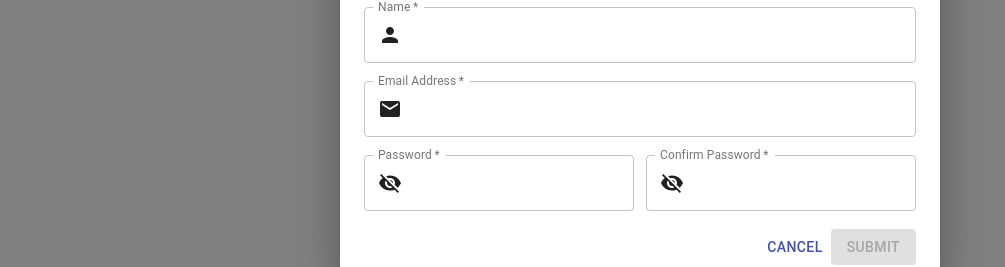
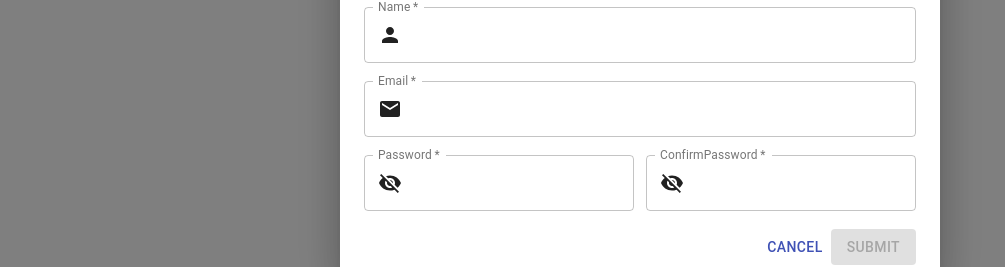
Before and after one commit to nehaagoel/javascript-client, a React (Create React App) app: page / in a window 1280 px wide. Both pictures are taken after a click on the button "ADD TRAINEE". Shown: the part 314-581 px from the top of the page, without its empty margins (0-1005 px from the left). Built offline with nearby package versions, Linux system fonts and the light colour scheme.

Commit message:
fix: optimise code

```diff
--- a/src/components/Math/Math.jsx
+++ b/src/components/Math/Math.jsx
@@ -5,7 +5,6 @@ import { operators } from '../../config/constants';
 export default class Math extends Component {
   result = (first, second, operator) => {
     let answer = first + operator + second;
-    // eslint-disable-next-line no-eval
     answer = (operators.includes(operator)) ? eval(answer) : 'Invalid Operation';
     return answer;
   }
--- a/src/pages/Trainee/components/AddDialog/AddDialog.jsx
+++ b/src/pages/Trainee/components/AddDialog/AddDialog.jsx
@@ -1,17 +1,12 @@
-/* eslint-disable consistent-return */
 import React from 'react';
-import Button from '@material-ui/core/Button';
-import Dialog from '@material-ui/core/Dialog';
-import DialogTitle from '@material-ui/core/DialogTitle';
-import DialogContent from '@material-ui/core/DialogContent';
-import DialogContentText from '@material-ui/core/DialogContentText';
-import TextField from '@material-ui/core/TextField';
-import EmailIcon from '@material-ui/icons/Email';
-import InputAdornment from '@material-ui/core/InputAdornment';
-import VisibilityOffIcon from '@material-ui/icons/VisibilityOff';
-import PersonIcon from '@material-ui/icons/Person';
-import * as yup from 'yup';
+import PropTypes from 'prop-types';
+import {
+  Button, Dialog, DialogTitle, DialogContent, DialogContentText,
+} from '@material-ui/core';
+import { Email, VisibilityOff, Person } from '@material-ui/icons';
 import { withStyles } from '@material-ui/core/styles';
+import schema from './DialogSchema';
+import Handler from './Handler';
 
 const passwordStyle = () => ({
   passfield: {
@@ -23,24 +18,21 @@ const passwordStyle = () => ({
   },
 });
 
+const constant = {
+  Name: Person,
+  Email: Email,
+  Password: VisibilityOff,
+  ConfirmPassword: VisibilityOff,
+};
+
 class AddDialog extends React.Component {
-  schema = yup.object().shape({
-    name: yup.string().required('Name is a required field').min(3),
-    email: yup.string()
-      .trim().email().required('Email is a required field'),
-    password: yup.string()
-      .required('Password is required')
-      .matches(/^(?=.*[a-z])(?=.*[A-Z])(?=.*[0-9])(?=.{8,})/, 'Must contain 8 characters, at least one uppercase letter, one lowercase letter and one number'),
-    confirmPassword: yup.string().required('Confirm Password is required').oneOf([yup.ref('password'), null], 'Must match password'),
-  });
-
   constructor(props) {
     super(props);
     this.state = {
-      name: '',
-      email: '',
-      password: '',
-      confirmPassword: '',
+      Name: '',
+      Email: '',
+      Password: '',
+      ConfirmPassword: '',
       touched: {
         name: false,
         email: false,
@@ -56,7 +48,7 @@ class AddDialog extends React.Component {
 
     hasErrors = () => {
       try {
-        this.schema.validateSync(this.state);
+        schema.validateSync(this.state);
       } catch (err) {
         return true;
       }
@@ -67,8 +59,8 @@ class AddDialog extends React.Component {
       const { touched } = this.state;
       if (touched[field] && this.hasErrors()) {
         try {
-          this.schema.validateSyncAt(field, this.state);
-          return false;
+          schema.validateSyncAt(field, this.state);
+          return '';
         } catch (err) {
           return err.message;
         }
@@ -85,15 +77,33 @@ class AddDialog extends React.Component {
       });
     }
 
+    passwordType = (key) => {
+      if (key === 'password' || key === 'confirmPassword') {
+        return 'password';
+      }
+      return '';
+    }
+
     render() {
       const {
         open, onClose, onSubmit, classes,
       } = this.props;
-      // console.log(this.state);
       const { name, email, password } = this.state;
+      const ans = [];
+      Object.keys(constant).forEach((key) => {
+        ans.push(<Handler
+          label={key}
+          onChange={this.handleChange(key)}
+          onBlur={() => this.isTouched(key)}
+          helperText={this.getError(key)}
+          error={!!this.getError(key)}
+          icons={constant[key]}
+          type={this.passwordType(key)}
+        />);
+      });
+
       return (
         <>
-          <form>
           <Dialog open={open} onClose={onClose} aria-labelledby="form-dialog-title">
             <DialogTitle id="form-dialog-title">Add Trainee</DialogTitle>
             <DialogContent>
@@ -101,91 +111,21 @@ class AddDialog extends React.Component {
             Enter your trainee details
               </DialogContentText>
               <div>
-                  <TextField
-                    required
-                    id="outlined-required"
-                    label="Name"
-                    defaultValue=" "
-                    variant="outlined"
-                    fullWidth
-                    onChange={this.handleChange('name')}
-                    onBlur={() => this.isTouched('name')}
-                    InputProps={{
-                      startAdornment: (
-                        <InputAdornment position="start">
-                          <PersonIcon />
-                        </InputAdornment>
-                      ),
-                    }}
-                    helperText={this.getError('name')}
-                    error={!!this.getError('name')}
-                  />
+                {ans[0]}
               </div>
               &nbsp;
               <div>
-                  <TextField
-                    helperText={this.getError('email')}
-                    error={!!this.getError('email')}
-                    required
-                    id="outlined-required"
-                    label="Email Address"
-                    defaultValue=" "
-                    variant="outlined"
-                    fullWidth
-                    onChange={this.handleChange('email')}
-                    onBlur={() => this.isTouched('email')}
-                    InputProps={{
-                      startAdornment: (
-                        <InputAdornment position="start">
-                          <EmailIcon />
-                        </InputAdornment>
-                      ),
-                    }}
-                  />
+                {ans[1]}
               </div>
               &nbsp;
               <div className={classes.passfield}>
                 <div className={classes.pass}>
-                    <TextField
-                      type="password"
-                      helperText={this.getError('password')}
-                      error={!!this.getError('password')}
-                      required
-                      id="outlined-required"
-                      label="Password"
-                      variant="outlined"
-                      onChange={this.handleChange('password')}
-                      onBlur={() => this.isTouched('password')}
-                      InputProps={{
-                        startAdornment: (
-                          <InputAdornment position="start">
-                            <VisibilityOffIcon />
-                          </InputAdornment>
-                        ),
-                      }}
-                    />
+                  {ans[2]}
                 </div>
                 &nbsp;
                 &nbsp;
                 <div className={classes.pass}>
-                    <TextField
-                      type="password"
-                      helperText={this.getError('confirmPassword')}
-                      error={!!this.getError('confirmPassword')}
-                      required
-                      id="outlined-required"
-                      label="Confirm Password"
-                      variant="outlined"
-                      onChange={this.handleChange('confirmPassword')}
-                      onBlur={() => this.isTouched('confirmPassword')}
-                      InputProps={{
-                        startAdornment: (
-                          <InputAdornment position="start">
-                            <VisibilityOffIcon />
-                          </InputAdornment>
-                        ),
-                      }}
-                    />
+                  {ans[3]}
                 </div>
               </div>
           &nbsp;
@@ -195,9 +135,15 @@ class AddDialog extends React.Component {
               </div>
             </DialogContent>
           </Dialog>
-          </form>
         </>
       );
     }
 }
 export default withStyles(passwordStyle)(AddDialog);
+
+AddDialog.propTypes = {
+  open: PropTypes.bool.isRequired,
+  onClose: PropTypes.func.isRequired,
+  onSubmit: PropTypes.func.isRequired,
+  classes: PropTypes.objectOf(PropTypes.string).isRequired,
+};
--- /dev/null
+++ b/src/pages/Trainee/components/AddDialog/DialogSchema.jsx
@@ -0,0 +1,13 @@
+import * as yup from 'yup';
+
+const schema = yup.object().shape({
+  Name: yup.string().trim().required('Name is a required field').min(3),
+  Email: yup.string()
+    .trim().email().required('Email is a required field'),
+  Password: yup.string()
+    .required('Password is required')
+    .matches(/^(?=.*[a-z])(?=.*[A-Z])(?=.*[0-9])(?=.{8,})/, 'Must contain 8 characters, at least one uppercase letter, one lowercase letter and one number'),
+  ConfirmPassword: yup.string().required('Confirm Password is required').oneOf([yup.ref('Password'), null], 'Must match password'),
+});
+
+export default schema;
--- /dev/null
+++ b/src/pages/Trainee/components/AddDialog/Handler.jsx
@@ -0,0 +1,51 @@
+import React from 'react';
+import PropTypes from 'prop-types';
+import { TextField, InputAdornment } from '@material-ui/core';
+
+export default function Handler(props) {
+  const {
+    error, helperText, onChange, onBlur, label, type, icons,
+  } = props;
+  const Icon = icons;
+  return (
+    <>
+      <TextField
+        required
+        id="outlined-required"
+        label={label}
+        variant="outlined"
+        fullWidth
+        onChange={onChange}
+        onBlur={onBlur}
+        InputProps={{
+          startAdornment: (
+            <InputAdornment position="start">
+              <Icon />
+            </InputAdornment>
+          ),
+        }}
+        helperText={helperText}
+        error={error}
+        type={type}
+      />
+    </>
+  );
+}
+
+Handler.propTypes = {
+  error: PropTypes.bool,
+  helperText: PropTypes.string,
+  onChange: PropTypes.func.isRequired,
+  onBlur: PropTypes.func.isRequired,
+  label: PropTypes.string,
+  type: PropTypes.string,
+  icons: PropTypes.instanceOf(Object),
+};
+
+Handler.defaultProps = {
+  error: false,
+  helperText: '',
+  label: '',
+  type: false,
+  icons: {},
+};
```
Also changed, not shown: src/App.jsx (+0 -9 lines), 1 other file (tests, documents, lock files or other folders). Lines whose indentation alone changed are shown as unchanged.
